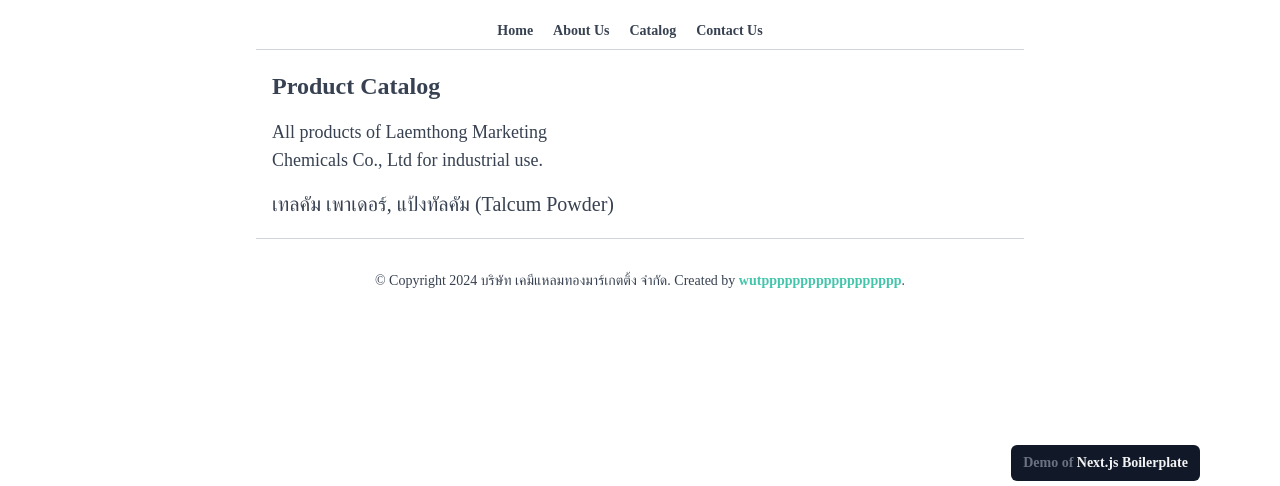
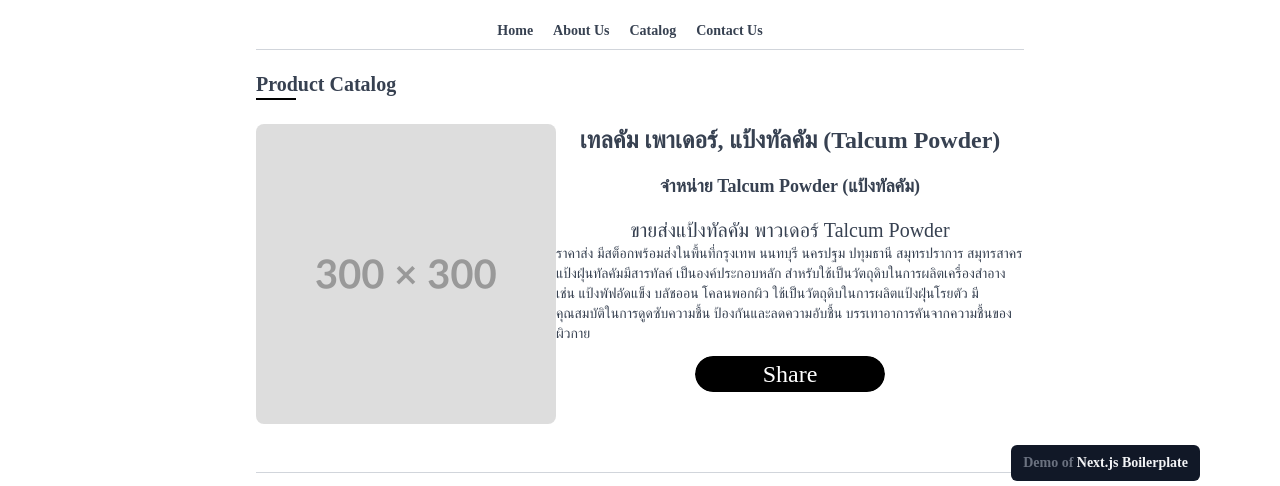
Before and after one commit to wutpppppppppppppppppp/tcm-web, a Next.js app: page /en/catalog/Talcum in a window 1280 px wide. Shown: the part 319-805 px from the top of the page. Built offline with nearby package versions, Linux system fonts and the light colour scheme; no server answers; a web font is replaced by a local one; what @arcjet/next, pino-pretty would draw is missing.

Commit message:
feat: product card slug

```diff
--- a/package.json
+++ b/package.json
@@ -20,6 +20,7 @@
   },
   "dependencies": {
     "@arcjet/next": "^1.0.0-alpha.34",
+    "@carbon/icons-react": "^11.53.0",
     "@clerk/localizations": "^3.9.0",
     "@clerk/nextjs": "^6.9.0",
     "@hookform/resolvers": "^3.9.1",
@@ -36,6 +37,7 @@
     "react": "19.0.0",
     "react-dom": "19.0.0",
     "react-hook-form": "^7.54.0",
+    "react-icons": "^5.4.0",
     "swiper": "^11.1.15",
     "zod": "^3.24.0"
   },
--- a/src/app/[locale]/(marketing)/catalog/[slug]/page.tsx
+++ b/src/app/[locale]/(marketing)/catalog/[slug]/page.tsx
@@ -1,5 +1,7 @@
+import { SocialBtn } from '@/components/SocialBtn';
 import { routing } from '@/libs/i18nNavigation';
 import { getTranslations, setRequestLocale } from 'next-intl/server';
+import Image from 'next/image';
 
 type ProductDetailProps = {
   params: Promise<{ slug: string; locale: string }>;
@@ -51,26 +53,32 @@ export default async function ProductDetail(props: ProductDetailProps) {
 
   // product[key]
   return (
-    <div className="container mx-auto px-4">
-      <h1 className="mb-4 text-2xl font-bold">{t('title', { slug })}</h1>
-      <div className="grid grid-cols-1 gap-8 md:grid-cols-2">
-        {/* <div>
+    <>
+      <section>
+        <h1>
+          {t('title')}
+          <hr className="w-10 border-t-2 border-black"></hr>
+        </h1>
+        <div className="container flex">
           <Image
-            src={image || '/placeholder.jpg'}
-            alt={t('description')}
+            src="/p300.png" // `${slug}_slug_pic.jpg` || `${slug}_slug_pic.jpg` ||
+            alt={t(`${slug}.metadata` as `${SlugKeys}.metadata`)}
             width={500}
             height={500}
             className="rounded-lg"
           />
-        </div> */}
-        <div>
-          <p className="mb-4 text-lg">{t('description')}</p>
-          <div className="prose max-w-none">
-            {t(`${slug}.name` as `${SlugKeys}.name`)}
+          <div className="flex flex-col items-center">
+            <h1 className="mb-4 text-2xl font-bold">{t(`${slug}.name` as `${SlugKeys}.name`)}</h1>
+            <h2 className="mb-4 text-lg">{t(`${slug}.h1` as `${SlugKeys}.h1`)}</h2>
+            <h3 className="prose max-w-none">
+              {t(`${slug}.h2` as `${SlugKeys}.h2`)}
+            </h3>
+            <p>{t(`${slug}.p` as `${SlugKeys}.p`)}</p>
+            <SocialBtn />
           </div>
         </div>
-      </div>
-    </div>
+      </section>
+    </>
   );
 }
 
--- /dev/null
+++ b/src/components/SocialBtn.tsx
@@ -0,0 +1,19 @@
+import { FaFacebookSquare, FaLine, FaLinkedin, FaPrint } from 'react-icons/fa';
+import { IoMail } from 'react-icons/io5';
+
+export const SocialBtn = () => {
+  return (
+    <div className="bg-box">
+      <div className="share-btn">
+        <span className="text-share-btn">Share</span>
+        <ul className="share-items">
+          <li><a target="_blank" href="https://www.facebook.com" rel="noopener noreferrer" title="Facebook"><i><FaFacebookSquare /></i></a></li>
+          <li><a target="_blank" href="https://www.facebook.com" rel="noopener noreferrer" title="Line"><i><FaLine /></i></a></li>
+          <li><a target="_blank" href="https://www.facebook.com" rel="noopener noreferrer" title="LinkedIn"><i><FaLinkedin /></i></a></li>
+          <li><a target="_blank" href="https://www.facebook.com" rel="noopener noreferrer" title="Mail"><i><IoMail /></i></a></li>
+          <li><a target="_blank" href="https://www.facebook.com" rel="noopener noreferrer" title="Print"><i><FaPrint /></i></a></li>
+        </ul>
+      </div>
+    </div>
+  );
+};
--- a/src/locales/en.json
+++ b/src/locales/en.json
@@ -67,30 +67,35 @@
     "description": "All products of Laemthong Marketing Chemicals Co., Ltd for industrial use.",
     "Talcum": {
       "name": "เทลคัม เพาเดอร์, แป้งทัลคัม (Talcum Powder)",
+      "metadata": "แป้งเทลคัมพาวเดอร์ 1250 mesh",
       "h1": "จำหน่าย Talcum Powder (แป้งทัลคัม)",
       "h2": "ขายส่งแป้งทัลคัม พาวเดอร์ Talcum Powder",
       "p": "ราคาส่ง มีสต็อกพร้อมส่งในพื้นที่กรุงเทพ นนทบุรี นครปฐม ปทุมธานี สมุทรปราการ สมุทรสาคร แป้งฝุ่นทัลคัมมีสารทัลค์ เป็นองค์ประกอบหลัก สำหรับใช้เป็นวัตถุดิบในการผลิตเครื่องสำอาง เช่น แป้งพัฟอัดแข็ง บลัชออน โคลนพอกผิว ใช้เป็นวัตถุดิบในการผลิตแป้งฝุ่นโรยตัว มีคุณสมบัติในการดูดซับความชื้น ป้องกันและลดความอับชื้น บรรเทาอาการคันจากความชื้นของผิวกาย"
     },
     "Graphite": {
       "name": "ผงกราไฟท์, กราไฟท์ดำ",
+      "metadata": "ผงกราไฟต์ดำ",
       "h1": "ผงกราไฟท์, กราไฟท์ดำ",
       "h2": "",
       "p": "นำเข้าเเละขายส่งผงกราไฟท์ ราคาส่ง มีสินค้ากราไฟท์ดำพร้อมจัดส่งทั่วประเทศ เป็นตัวนำความร้อนและตัวนำไฟฟ้าได้ดี มักใช้เป็นประโยขน์ในเรื่อง การผลิตเหล็กกล้า ผลิตสื่อนำความร้อน ประจุไฟฟ้า สำหรับการใช้ในอุตสาหกรรมเครื่องเขียน อุตสาหกรรมผลิตแบตเตอรี่ เป็นต้น"
     },
     "MgO": {
       "name": "ผงแป้งแมกนีเซียมออกไซด์",
+      "metadata": "แมกนีเซียมออกไซด์",
       "h1": "นำเข้า ผงแป้งแมกนีเซียม จำหน่าย แมกนีเซียมออกไซด์",
       "h2": "",
       "p": "ผงแป้งที่ใช้ในวงการวัสดุทนไฟ เช่นปูนทนไฟ, อิฐทนไฟ รวมทั้งเป็นส่วนผสมในเซรามิค"
     },
     "Vermiculite": {
       "name": "เวอร์มิคูไลท์ Vermiculite",
+      "metadata": "เวอร์มิคูไลท์",
       "h1": "นำเข้า และจำหน่าย เวอร์มิคูไลท์",
       "h2": "ขายส่ง เวอร์มิคูไลท์ Vermiculite ราคาส่ง เวอร์มิคูไลท์เป็นแร่ในกลุ่ม alumino-silicate ใช้เป็นวัสดุปลูกในระบบปลูกพืชไร้ดิน ใช้เป็นฉนวนกันความร้อน",
       "p": "มีคุณสมบัติดูดน้ำได้ดีไม่ละลายน้ำ มีค่า pH เป็นกลาง เวอร์มิคูไลท์มีธาตุอาหาร โพแทสเซียม แมกนีเซียม และแคลเซียม ที่พืชสามารถนำไปใช้ประโยชน์ได้ เนื่องจากมีการดูดน้ำ นิยมนำเอาเวอร์มิคูไลท์มาผสมกับเพอร์ไลท์ เพิ่มความโปร่งในกับวัสดุปลูกได้เป็นอย่างดี เพื่อใช้เป็นวัสดุในการปลูกการปลูกผักไฮโดรโปนิกส์   "
     },
     "Bentonite": {
       "name": "เบนโทไนท์ Bentonite",
+      "metadata": "เบนโทไนท์",
       "h1": "นำเข้า เบนโทไนท์ ชนิดผง (ฺBENTONITE POWDER)",
       "h2": "",
       "p": "เคมีสำหรับอุตสาหกรรมทำกระดาษ เคมีสำหรับอุตสาหกรรมเซรามิค เคมีที่ใช้ในโรงหล่อ เคมีสำหรับบำบัดน้ำเสีย"
--- a/src/locales/th.json
+++ b/src/locales/th.json
@@ -57,14 +57,49 @@
       "product_four_description": "เคมีสำหรับอุตสาหกรรมทำกระดาษ เคมีสำหรับอุตสาหกรรมเซรามิค เคมีที่ใช้ในโรงหล่อ เคมีสำหรับบำบัดน้ำเสีย"
     },
     "about_service_title": "รับปรึกษาการเลือกใช้เคมีภัณฑ์ประเภทต่างๆ พร้อมบริการส่งด่วนสำหรับโรงงานผู้ผลิต",
-    "about_serviชce_description": " ย่านนิคมอุตสาหกรรมบางปู บางพลี แพรกษา เทพารักษ์ บางบ่อ บางปลา บางเสาธง บางโฉลง กิ่งแก้ว ราชาเทวะ บางนาตราด ศรีษะจรเข้ ร่มเกล้า ลาดกระบัง สมุทรสงคราม สามพราน อ้อมใหญ่ อ้อมน้อย นครชัยศรี ธนบุรี พระราม2 หนองแขม กรุงเทพมหานคร หัวหมาก นนทบุรี ไทรน้อย บางเลน สามโคก ลาดบัวหลวง ลาดหลุมแก้ว บางชัน สุวินทวงศ์ หนองจอก บางน้ำเปรี้ยว บางวัว ฉะเชิงเทรา กบินทร์บุรี ปราจีนบุรี นครนายก พระนครศรีอยุธยา สระบุรี สมุทรสาคร มหาชัย นาดี สินสาคร กระทุ่มแบน คลองหลวง ปทุมธานี นวนคร นิคมบางกะดี",
+    "about_service_description": " ย่านนิคมอุตสาหกรรมบางปู บางพลี แพรกษา เทพารักษ์ บางบ่อ บางปลา บางเสาธง บางโฉลง กิ่งแก้ว ราชาเทวะ บางนาตราด ศรีษะจรเข้ ร่มเกล้า ลาดกระบัง สมุทรสงคราม สามพราน อ้อมใหญ่ อ้อมน้อย นครชัยศรี ธนบุรี พระราม2 หนองแขม กรุงเทพมหานคร หัวหมาก นนทบุรี ไทรน้อย บางเลน สามโคก ลาดบัวหลวง ลาดหลุมแก้ว บางชัน สุวินทวงศ์ หนองจอก บางน้ำเปรี้ยว บางวัว ฉะเชิงเทรา กบินทร์บุรี ปราจีนบุรี นครนายก พระนครศรีอยุธยา สระบุรี สมุทรสาคร มหาชัย นาดี สินสาคร กระทุ่มแบน คลองหลวง ปทุมธานี นวนคร นิคมบางกะดี",
     "footer": "จำหน่ายเคมีราคาส่ง –ปลีก, เทลคัม พาวเดอร์, เบนโทไนท์, กราไฟท์, แมกนีเซียมออกไซด์, เวอร์มิคูไลท์, ยิปซั่ม, แคลเซียม คาร์บอเนต, แมกนีเซียม คาร์บอเนต, ติเตเนียม ฯลฯ สั่งแบ่งแพคเล็กได้ "
   },
   "Catalog": {
     "meta_title": "Industrial Product Catalog | Laemthong Marketing Chemicals Co., Ltd",
     "meta_description": "High-quality industrial chemical products, including talcum powder and raw materials for ceramics, rubber, plastics, and paper industries.",
     "title": "Product Catalog",
-    "description": "All products of Laemthong Marketing Chemicals Co., Ltd for industrial use."
+    "description": "All products of Laemthong Marketing Chemicals Co., Ltd for industrial use.",
+    "Talcum": {
+      "name": "เทลคัม เพาเดอร์, แป้งทัลคัม (Talcum Powder)",
+      "metadata": "แป้งเทลคัมพาวเดอร์ 1250 mesh",
+      "h1": "จำหน่าย Talcum Powder (แป้งทัลคัม)",
+      "h2": "ขายส่งแป้งทัลคัม พาวเดอร์ Talcum Powder",
+      "p": "ราคาส่ง มีสต็อกพร้อมส่งในพื้นที่กรุงเทพ นนทบุรี นครปฐม ปทุมธานี สมุทรปราการ สมุทรสาคร แป้งฝุ่นทัลคัมมีสารทัลค์ เป็นองค์ประกอบหลัก สำหรับใช้เป็นวัตถุดิบในการผลิตเครื่องสำอาง เช่น แป้งพัฟอัดแข็ง บลัชออน โคลนพอกผิว ใช้เป็นวัตถุดิบในการผลิตแป้งฝุ่นโรยตัว มีคุณสมบัติในการดูดซับความชื้น ป้องกันและลดความอับชื้น บรรเทาอาการคันจากความชื้นของผิวกาย"
+    },
+    "Graphite": {
+      "name": "ผงกราไฟท์, กราไฟท์ดำ",
+      "metadata": "ผงกราไฟต์ดำ",
+      "h1": "ผงกราไฟท์, กราไฟท์ดำ",
+      "h2": "",
+      "p": "นำเข้าเเละขายส่งผงกราไฟท์ ราคาส่ง มีสินค้ากราไฟท์ดำพร้อมจัดส่งทั่วประเทศ เป็นตัวนำความร้อนและตัวนำไฟฟ้าได้ดี มักใช้เป็นประโยขน์ในเรื่อง การผลิตเหล็กกล้า ผลิตสื่อนำความร้อน ประจุไฟฟ้า สำหรับการใช้ในอุตสาหกรรมเครื่องเขียน อุตสาหกรรมผลิตแบตเตอรี่ เป็นต้น"
+    },
+    "MgO": {
+      "name": "ผงแป้งแมกนีเซียมออกไซด์",
+      "metadata": "แมกนีเซียมออกไซด์",
+      "h1": "นำเข้า ผงแป้งแมกนีเซียม จำหน่าย แมกนีเซียมออกไซด์",
+      "h2": "",
+      "p": "ผงแป้งที่ใช้ในวงการวัสดุทนไฟ เช่นปูนทนไฟ, อิฐทนไฟ รวมทั้งเป็นส่วนผสมในเซรามิค"
+    },
+    "Vermiculite": {
+      "name": "เวอร์มิคูไลท์ Vermiculite",
+      "metadata": "เวอร์มิคูไลท์",
+      "h1": "นำเข้า และจำหน่าย เวอร์มิคูไลท์",
+      "h2": "ขายส่ง เวอร์มิคูไลท์ Vermiculite ราคาส่ง เวอร์มิคูไลท์เป็นแร่ในกลุ่ม alumino-silicate ใช้เป็นวัสดุปลูกในระบบปลูกพืชไร้ดิน ใช้เป็นฉนวนกันความร้อน",
+      "p": "มีคุณสมบัติดูดน้ำได้ดีไม่ละลายน้ำ มีค่า pH เป็นกลาง เวอร์มิคูไลท์มีธาตุอาหาร โพแทสเซียม แมกนีเซียม และแคลเซียม ที่พืชสามารถนำไปใช้ประโยชน์ได้ เนื่องจากมีการดูดน้ำ นิยมนำเอาเวอร์มิคูไลท์มาผสมกับเพอร์ไลท์ เพิ่มความโปร่งในกับวัสดุปลูกได้เป็นอย่างดี เพื่อใช้เป็นวัสดุในการปลูกการปลูกผักไฮโดรโปนิกส์   "
+    },
+    "Bentonite": {
+      "name": "เบนโทไนท์ Bentonite",
+      "metadata": "เบนโทไนท์",
+      "h1": "นำเข้า เบนโทไนท์ ชนิดผง (ฺBENTONITE POWDER)",
+      "h2": "",
+      "p": "เคมีสำหรับอุตสาหกรรมทำกระดาษ เคมีสำหรับอุตสาหกรรมเซรามิค เคมีที่ใช้ในโรงหล่อ เคมีสำหรับบำบัดน้ำเสีย"
+    }
   },
   "CatalogSlug": {
     "meta_title": "Product {slug} | Laemthong Marketing Chemicals Co., Ltd",
@@ -73,37 +108,7 @@
     "description": "{short_description}",
     "full_description": "{full_description}",
     "image": "{image}",
-    "meta_keywords": "{meta_keywords}",
-    "Talcum": {
-      "name": "เทลคัม เพาเดอร์, แป้งทัลคัม (Talcum Powder)",
-      "h1": "จำหน่าย Talcum Powder (แป้งทัลคัม)",
-      "h2": "ขายส่งแป้งทัลคัม พาวเดอร์ Talcum Powder",
-      "p": "ราคาส่ง มีสต็อกพร้อมส่งในพื้นที่กรุงเทพ นนทบุรี นครปฐม ปทุมธานี สมุทรปราการ สมุทรสาคร แป้งฝุ่นทัลคัมมีสารทัลค์ เป็นองค์ประกอบหลัก สำหรับใช้เป็นวัตถุดิบในการผลิตเครื่องสำอาง เช่น แป้งพัฟอัดแข็ง บลัชออน โคลนพอกผิว ใช้เป็นวัตถุดิบในการผลิตแป้งฝุ่นโรยตัว มีคุณสมบัติในการดูดซับความชื้น ป้องกันและลดความอับชื้น บรรเทาอาการคันจากความชื้นของผิวกาย"
-    },
-    "Graphite": {
-      "name": "ผงกราไฟท์, กราไฟท์ดำ",
-      "h1": "ผงกราไฟท์, กราไฟท์ดำ",
-      "h2": "",
-      "p": "นำเข้าเเละขายส่งผงกราไฟท์ ราคาส่ง มีสินค้ากราไฟท์ดำพร้อมจัดส่งทั่วประเทศ เป็นตัวนำความร้อนและตัวนำไฟฟ้าได้ดี มักใช้เป็นประโยขน์ในเรื่อง การผลิตเหล็กกล้า ผลิตสื่อนำความร้อน ประจุไฟฟ้า สำหรับการใช้ในอุตสาหกรรมเครื่องเขียน อุตสาหกรรมผลิตแบตเตอรี่ เป็นต้น"
-    },
-    "MgO": {
-      "name": "ผงแป้งแมกนีเซียมออกไซด์",
-      "h1": "นำเข้า ผงแป้งแมกนีเซียม จำหน่าย แมกนีเซียมออกไซด์",
-      "h2": "",
-      "p": "ผงแป้งที่ใช้ในวงการวัสดุทนไฟ เช่นปูนทนไฟ, อิฐทนไฟ รวมทั้งเป็นส่วนผสมในเซรามิค"
-    },
-    "Vermiculite": {
-      "name": "เวอร์มิคูไลท์ Vermiculite",
-      "h1": "นำเข้า และจำหน่าย เวอร์มิคูไลท์",
-      "h2": "ขายส่ง เวอร์มิคูไลท์ Vermiculite ราคาส่ง เวอร์มิคูไลท์เป็นแร่ในกลุ่ม alumino-silicate ใช้เป็นวัสดุปลูกในระบบปลูกพืชไร้ดิน ใช้เป็นฉนวนกันความร้อน",
-      "p": "มีคุณสมบัติดูดน้ำได้ดีไม่ละลายน้ำ มีค่า pH เป็นกลาง เวอร์มิคูไลท์มีธาตุอาหาร โพแทสเซียม แมกนีเซียม และแคลเซียม ที่พืชสามารถนำไปใช้ประโยชน์ได้ เนื่องจากมีการดูดน้ำ นิยมนำเอาเวอร์มิคูไลท์มาผสมกับเพอร์ไลท์ เพิ่มความโปร่งในกับวัสดุปลูกได้เป็นอย่างดี เพื่อใช้เป็นวัสดุในการปลูกการปลูกผักไฮโดรโปนิกส์   "
-    },
-    "Bentonite": {
-      "name": "เบนโทไนท์ Bentonite",
-      "h1": "นำเข้า เบนโทไนท์ ชนิดผง (ฺBENTONITE POWDER)",
-      "h2": "",
-      "p": "เคมีสำหรับอุตสาหกรรมทำกระดาษ เคมีสำหรับอุตสาหกรรมเซรามิค เคมีที่ใช้ในโรงหล่อ เคมีสำหรับบำบัดน้ำเสีย"
-    }
+    "meta_keywords": "{meta_keywords}"
   },
   "SignIn": {
     "meta_title": "Sign In",
--- a/src/styles/global.css
+++ b/src/styles/global.css
@@ -55,3 +55,58 @@ div #table :nth-of-type(even) {
 img {
   @apply mb-3;
 }
+
+.bg-box {
+  @apply w-full flex justify-center items-center;
+}
+
+.share-btn {
+  @apply p-1 bg-white relative overflow-hidden cursor-pointer rounded-[50px];
+  transition: 0.3s;
+}
+
+.share-btn:hover {
+  transform: scale(1.3);
+}
+
+.text-share-btn {
+  @apply absolute top-0 left-0 w-full h-full bg-black text-white flex justify-center items-center rounded-[50px] text-2xl z-[99999];
+  transition: 1s 0.2s;
+}
+
+.share-btn:hover .text-share-btn {
+  left: -100%;
+}
+
+.share-items {
+  @apply flex list-none m-0 p-0;
+}
+
+.share-items li a {
+  @apply text-black inline-block h-full px-2;
+  transform: scale(0);
+}
+
+.share-btn:hover ul li a {
+  transform: scale(1);
+}
+
+.share-items li:nth-child(5) a {
+  transition: 0.5s 0.3s;
+}
+
+.share-items li:nth-child(4) a {
+  transition: 0.5s 0.45s;
+}
+
+.share-items li:nth-child(3) a {
+  transition: 0.5s 0.6s;
+}
+
+.share-items li:nth-child(2) a {
+  transition: 0.5s 0.75s;
+}
+
+.share-items li:nth-child(1) a {
+  transition: 0.5s 0.9s;
+}
```
Also changed, not shown: 1 other file (tests, documents, lock files or other folders).
